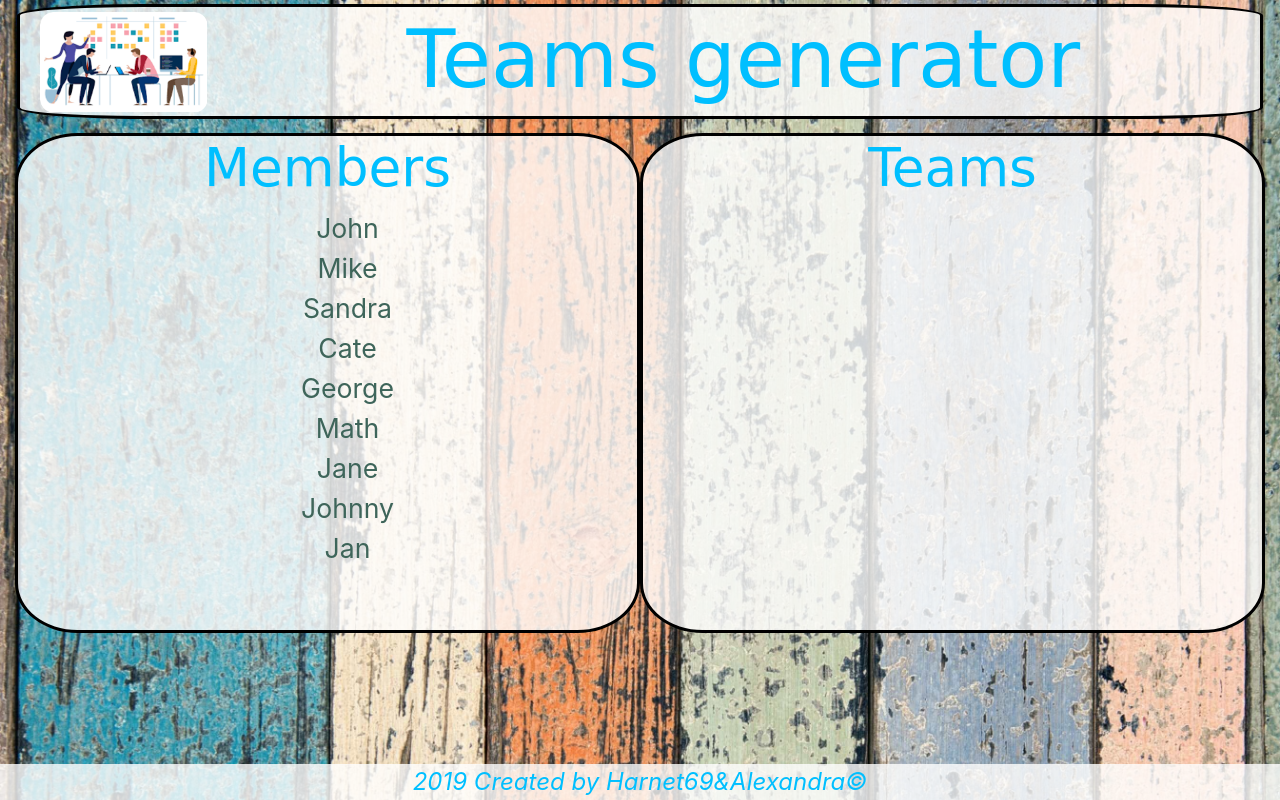
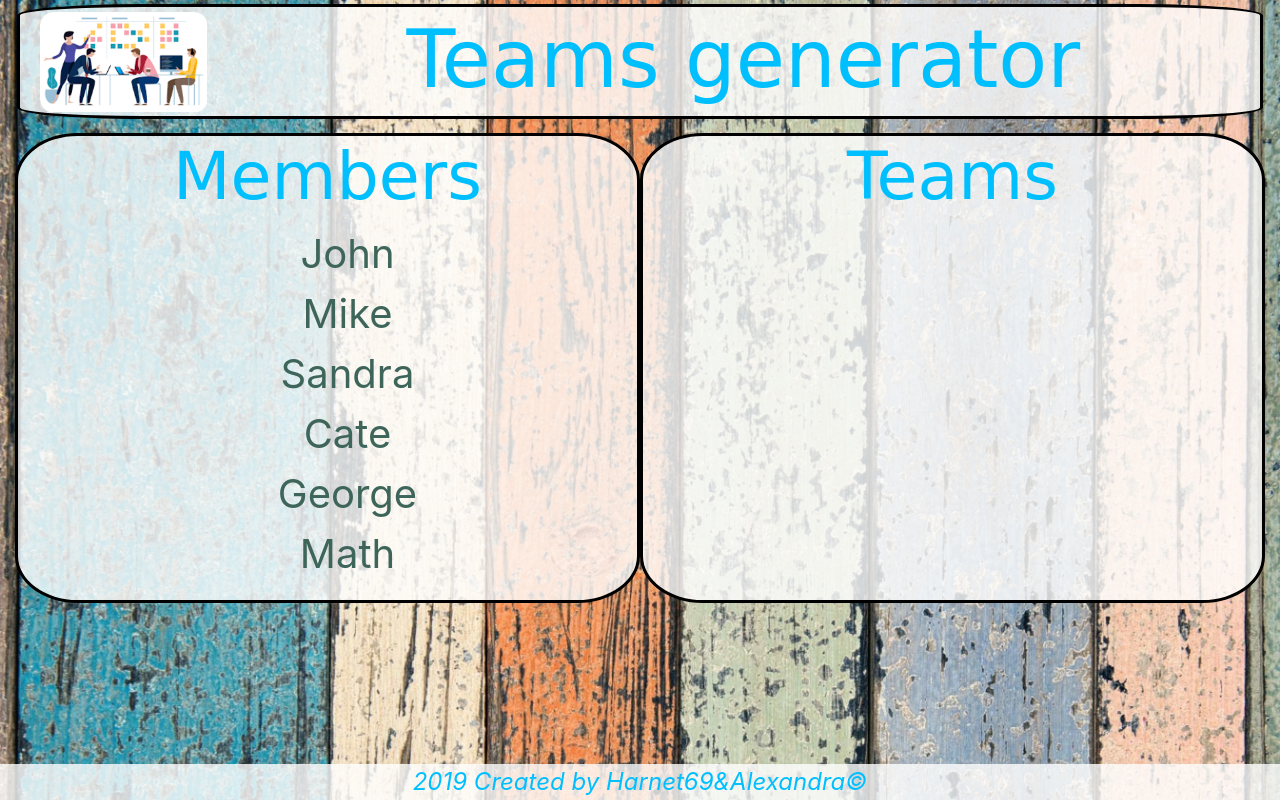
Before and after one commit to Harnet69/teamsgen, a Flask app: page / in a window 1280 px wide. Run offline with Flask 2, Linux system fonts and the light colour scheme; some libraries are stand-ins or nearby versions.

Commit message:
Changed some markup

```diff
--- a/static/css/main.css
+++ b/static/css/main.css
@@ -44,7 +44,7 @@ h1 {
 h2 {
     font-family: 'Girassol', cursive;
     color: deepskyblue;
-    font-size: 40pt;
+    font-size: 50pt;
 
 }
 
@@ -52,12 +52,12 @@ h2 {
     margin: -50px auto 40px auto;
     /*margin-top: -50px;*/
     /*margin-bottom: 40px;*/
-    font-size: 20pt;
+    font-size: 30pt;
     background-color: white;
     float: left;
     width: 50%;
     min-width: 300px;
-    min-height: 500px;
+    min-height: 470px;
     text-align: center;
     border: 3px solid black ;
     border-radius: 10%;
--- a/templates/index.html
+++ b/templates/index.html
@@ -12,9 +12,6 @@
             <li>Cate</li>
             <li>George</li>
             <li>Math</li>
-            <li>Jane</li>
-            <li>Johnny</li>
-            <li>Jan</li>
         </ul>
     </div>
     <div>
```
